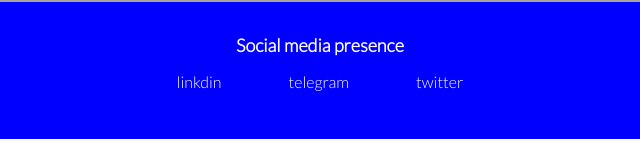
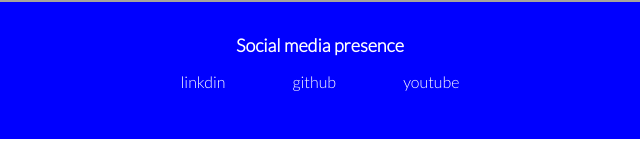
Before and after one commit to Juli-Kumari/lesson, a plain HTML site: page index.html in a window 1280 px wide. Shown: the part 1270-1414 px from the top of the page, 320-960 px from the left. Drawn offline with Linux system fonts and the light colour scheme.

Commit message:
commet portfolio2

```diff
--- a/index.html
+++ b/index.html
@@ -60,12 +60,12 @@
 
             </li>
             <li class="list-item-inline">
-                <a class="link" href="https://telegram.com/juli-kumari-223b1519b">telegram
+                <a class="link" href="https://github.com/">github
                 </a>
 
             </li>
             <li class="list-item-inline">
-                <a class="link" href="https:/twitter.com/juli-kumari"">twitter
+                <a class="link" href="https://youtu.be/ktyYbPzOTf8"">youtube
                 </a>
 
             </li>
```
Also changed, not shown: blogs.html (+1 -0 lines).
